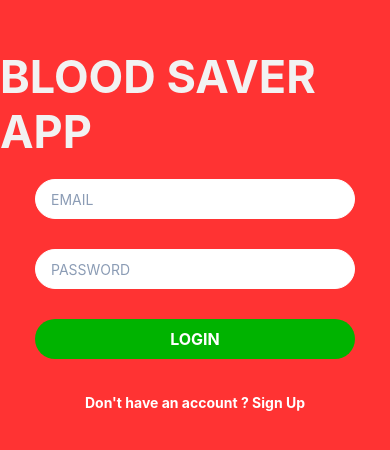
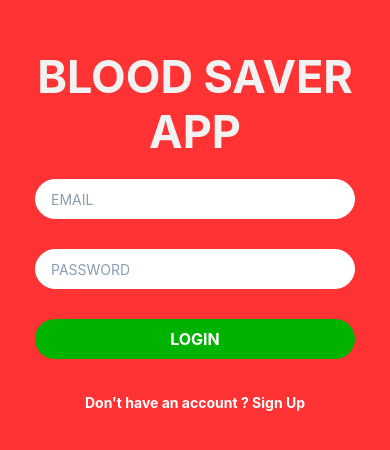
Before and after one commit to armandev19/bloodmap, a React Native app: screen /LoginScreen in a window 390 px wide. Shown: the part 162-612 px from the top of the page. Built offline with nearby package versions, Linux system fonts and the light colour scheme.

Commit message:
updates november 07 2022

```diff
--- a/package.json
+++ b/package.json
@@ -24,6 +24,7 @@
     "react-native-safe-area-context": "^4.4.1",
     "react-native-screens": "^3.18.2",
     "react-native-select-dropdown": "^3.0.0",
+    "react-native-vector-icons": "^9.2.0",
     "react-navigation-stack": "^2.10.4"
   },
   "devDependencies": {
--- a/screens/DrawerNavigationRoutes.js
+++ b/screens/DrawerNavigationRoutes.js
@@ -1,5 +1,5 @@
 import React from 'react';
-
+import Icon from 'react-native-vector-icons/MaterialIcons';
 // Import Navigators from React Navigation
 import {createStackNavigator} from '@react-navigation/stack';
 import {createDrawerNavigator} from '@react-navigation/drawer';
@@ -248,7 +248,8 @@
       />
       <Drawer.Screen
         name="MyProfileStack"
-        options={{drawerLabel: 'My Profile'}}
+        options={{drawerLabel: 'My Profile', drawerIcon: (({focused}) => <Icon name="home" size={30} color="#900" />)}}
+
         component={MyProfileStack}
       />
       <Drawer.Screen
--- a/screens/LoginScreen.js
+++ b/screens/LoginScreen.js
@@ -43,7 +43,7 @@
     }
     formBody = formBody.join('&');
 
-    fetch('http://192.168.1.5/bloodmap/loginValidation.php', {
+    fetch('http://192.168.7.196/bloodmap/loginValidation.php', {
       method: 'POST',
       body: formBody,
       headers: {
@@ -207,10 +207,11 @@
     fontWeight: 'bold',
     color: '#f2f2f2',
     fontFamily: '',
-    marginTop: -50
+    marginTop: -50,
+    textAlign: 'center'
   },
   errorTextStyle: {
-    color: 'red',
+    color: '#FFFFFF',
     textAlign: 'center',
     fontSize: 14,
   },
--- a/screens/RegisterScreen.js
+++ b/screens/RegisterScreen.js
@@ -191,7 +191,7 @@
       formBody.push(encodedKey + '=' + encodedValue);
     }
     formBody = formBody.join('&');
-    fetch('http://192.168.1.5/bloodmap/insertUser.php', {
+    fetch('http://192.168.7.196/bloodmap/insertUser.php', {
       method: 'POST',
       body: formBody,
       headers: {
```
Also changed, not shown: 3 other files (tests, documents, lock files or other folders).
